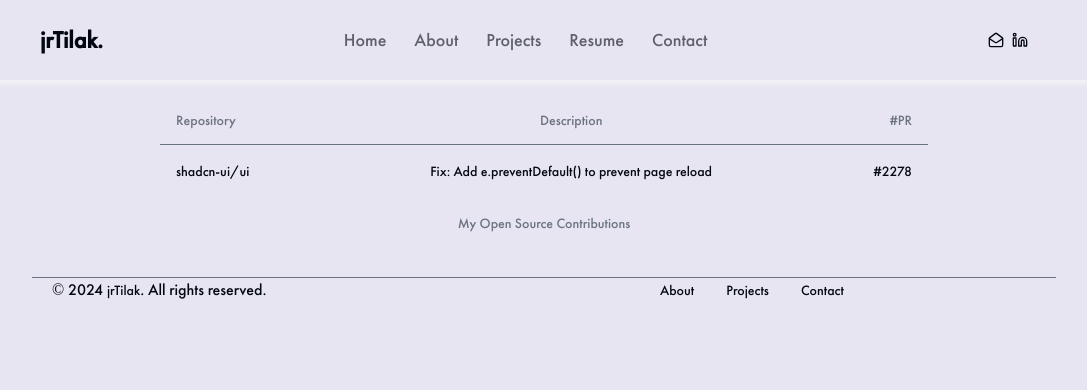
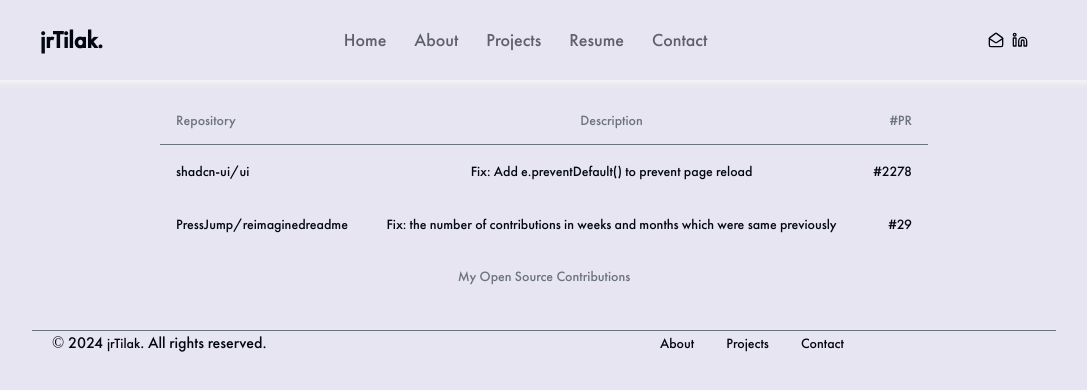
Before and after one commit to jrTilak/jrtilak-web, a Next.js app: page /osc in a window 1280 px wide. Shown: the top 390 px of the page, without its empty margins (96-1183 px from the left). Built offline with nearby package versions, Linux system fonts and the light colour scheme.

Commit message:
fix: add a new osc

```diff
--- a/src/app/(page)/osc/page.tsx
+++ b/src/app/(page)/osc/page.tsx
@@ -18,14 +18,14 @@ const page = () => {
         <TableHeader>
           <TableRow className="border-b-2 border-muted-foreground">
             <TableHead>Repository</TableHead>
-            <TableHead className="text-center" >Description</TableHead>
+            <TableHead className="text-center">Description</TableHead>
             <TableHead className="text-right">#PR</TableHead>
           </TableRow>
         </TableHeader>
         <TableBody>
           {OSC.map((osc) => {
             return (
-              <TableRow key={osc._id} >
+              <TableRow key={osc._id}>
                 <TableCell>
                   <Link href={`https://github.com/${osc.repo}`} target="_blank">
                     {osc.repo}
@@ -35,6 +35,7 @@ const page = () => {
                   <Link
                     href={`https://github.com/${osc.repo}/pull/${osc.issue_number}`}
                     target="_blank"
+                    className="truncate"
                   >
                     {osc.title}
                   </Link>
--- a/src/assets/json/osc.ts
+++ b/src/assets/json/osc.ts
@@ -5,6 +5,13 @@ const OSC = [
     issue_number: 2278,
     _id: "shadcn-ui/ui_2278",
   },
+  {
+    repo: "PressJump/reimaginedreadme",
+    title:
+      "Fix: the number of contributions in weeks and months which were same previously",
+    issue_number: 29,
+    _id: "PressJump/reimaginedreadme_29",
+  },
 ];
 
 export default OSC;
```
